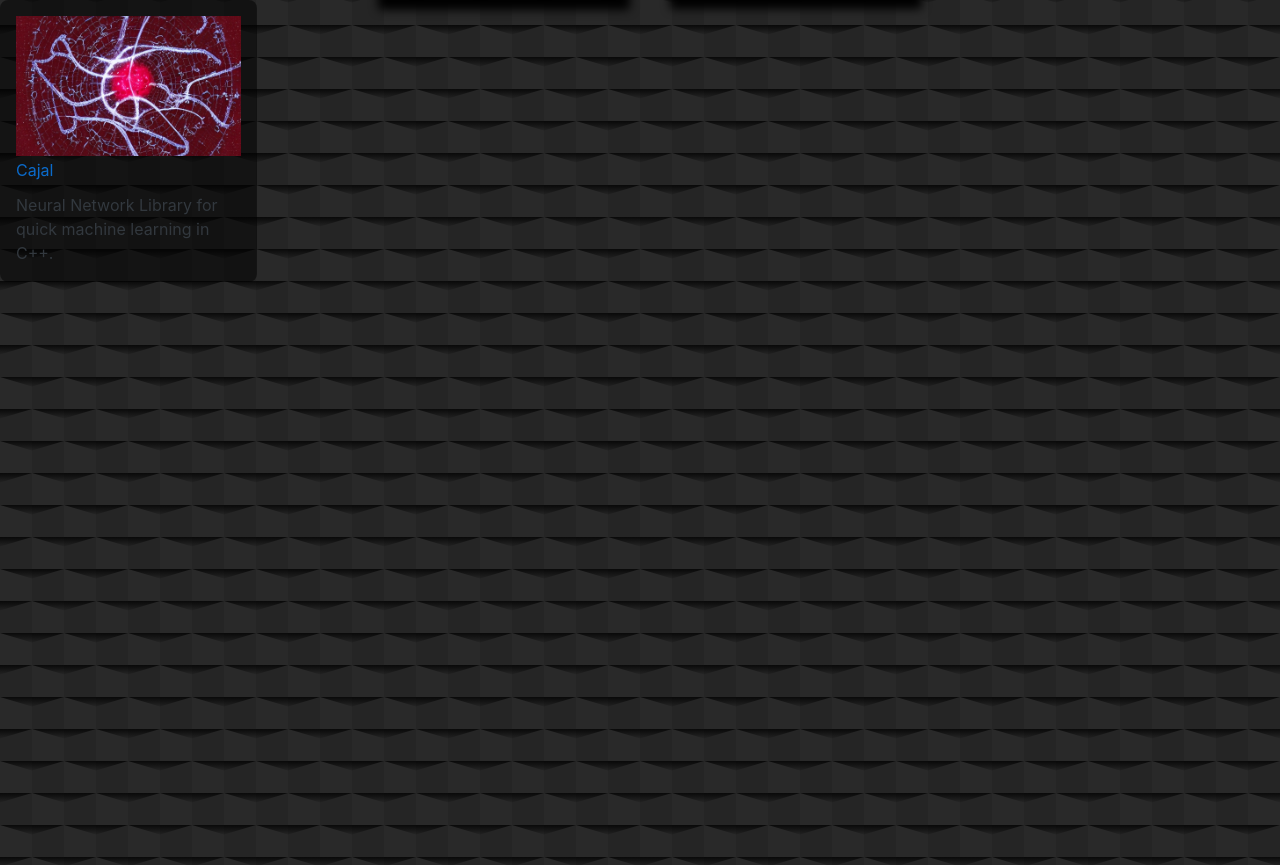
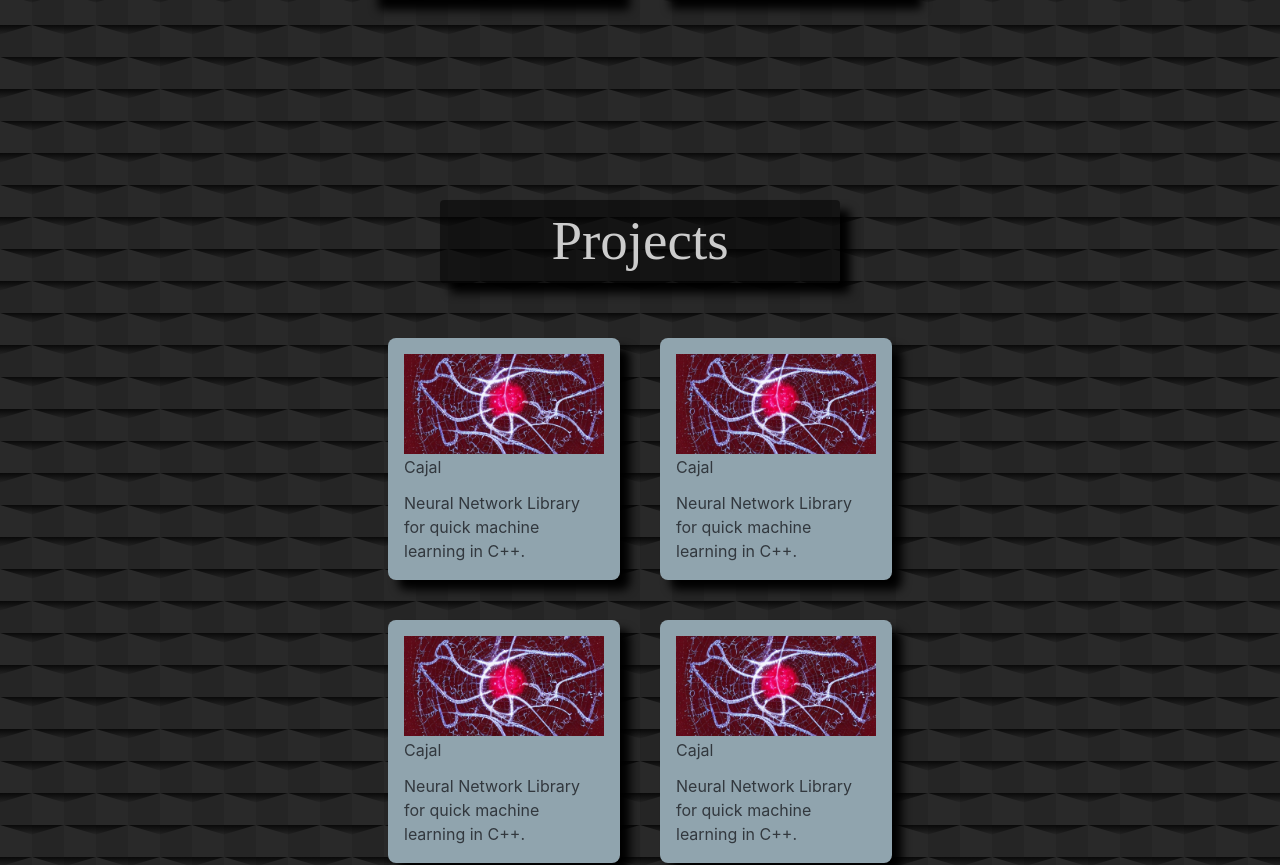
Before and after one commit to aceniccola/webportfolio, a React (Create React App) app: page / in a window 1280 px wide. Shown: the part 1799-2664 px from the top of the page. Built offline with nearby package versions, Linux system fonts and the light colour scheme; a web font is replaced by a local one.

Commit message:
projects

```diff
--- a/src/components/projects.js
+++ b/src/components/projects.js
@@ -1,34 +1,50 @@
 import * as React from 'react';
-import Button from '@mui/joy/Button';
-import Card from '@mui/joy/Card';
-import Link  from '@mui/joy/Link';
-import CardContent from '@mui/joy/CardContent';
-import IconButton from '@mui/joy/IconButton';
-import Typography from '@mui/joy/Typography';
 import BookmarkAdd from '@mui/icons-material/BookmarkAddOutlined';
 import  GitHubIcon  from '@mui/icons-material/GitHub';
-import CardMedia from '@mui/material/CardMedia';
 import cajal from '../static/cajal.jpg';
-import { CardActionArea, CardActions } from '@mui/material';
+import { Card, Link, Typography, CardContent, Button, IconButton} from '@mui/joy';
+import { CardActionArea, Stack, Paper, CardMedia } from '@mui/material';
 
 
 function Projects(){
 
   return (
-    <Card variant = "soft" sx={{ maxWidth: 225, maxHeight:250}} style = {{ backgroundColor: 'rgba(0,0,0, 0.5)' }}>
+    <div style={{marginTop:'200px', alignItems: 'center',  flexDirection: 'column', display: 'flex', }} justifyContent='center'>
+      <Paper
+        elevation='100'
+        sx={{
+        backgroundColor: 'rgba(0,0,0, 0.5)',
+        boxShadow: '10px 10px 10px rgba(0,0,0, 0.99)',
+        width: '400px',
+        left: '50%', // this is the center here
+        }}
+        >
+        <Typography
+        align='center'
+        sx={{ fontSize: 55, top: '10px', color: '#CCCCCC', fontFamily: 'source-code-pro' }}
+        >
+        Projects
+        </Typography>
+      </Paper>
+      <Stack spacing={5} alignItems="center" style={{ marginTop: '55px',}}>
+        <Stack direction='row'  spacing={5} alignItems="center" >
+          <Card variant = "outlined" sx={{ maxWidth: 200, maxHeight:220}} style = {{ backgroundColor: '#90a4ae', boxShadow: '10px 10px 10px rgba(0,0,0, 0.99)', }} color = "#FFF">
             <CardActionArea>
               <CardMedia
                 component="img"
-          height="140" // Adjust the height as needed
+                height="100" // Adjust the height as needed
                 image={cajal} // Use the imgUrl variable instead of the img element
                 alt="cajal"
               />
               <CardContent>
-          <Typography gutterBottom variant="h5" component="div">
+                <Typography gutterBottom variant="h5" component="div" color = "#000">
                   <Link
                   overlay
                   underline = "none"
-            href = ""
+                  rel="noreferrer" // this is bad for anaylitics but good security
+                  href = "https://github.com/andarklabs/cajal"
+                  color='#000'
+                  target="_blank"
                   >
                   Cajal
                   </Link>
@@ -39,6 +55,92 @@ function Projects(){
               </CardContent>
             </CardActionArea>
           </Card>
+          <Card variant = "outlined" sx={{ maxWidth: 200, maxHeight:220}} style = {{ backgroundColor: '#90a4ae', boxShadow: '10px 10px 10px rgba(0,0,0, 0.99)', }} color = "#FFF">
+            <CardActionArea>
+              <CardMedia
+                component="img"
+                height="100" // Adjust the height as needed
+                image={cajal} // Use the imgUrl variable instead of the img element
+                alt="cajal"
+              />
+              <CardContent>
+                <Typography gutterBottom variant="h5" component="div" color = "#000">
+                  <Link
+                  overlay
+                  underline = "none"
+                  rel="noreferrer" // this is bad for anaylitics but good security
+                  href = "https://github.com/andarklabs/cajal"
+                  color='#000'
+                  target="_blank"
+                  >
+                  Cajal
+                  </Link>
+                </Typography>
+                <Typography variant="body2" color="text.secondary">
+                  Neural Network Library for quick machine learning in C++.
+                </Typography>
+              </CardContent>
+            </CardActionArea>
+          </Card>
+        </Stack>
+        <Stack direction='row'  spacing={5} alignItems="center" >
+          <Card variant = "outlined" sx={{ maxWidth: 200, maxHeight:220}} style = {{ backgroundColor: '#90a4ae', boxShadow: '10px 10px 10px rgba(0,0,0, 0.99)', }} color = "#FFF">
+            <CardActionArea>
+              <CardMedia
+                component="img"
+                height="100" // Adjust the height as needed
+                image={cajal} // Use the imgUrl variable instead of the img element
+                alt="cajal"
+              />
+              <CardContent>
+                <Typography gutterBottom variant="h5" component="div" color = "#000">
+                  <Link
+                  overlay
+                  underline = "none"
+                  rel="noreferrer" // this is bad for anaylitics but good security
+                  href = "https://github.com/andarklabs/cajal"
+                  color='#000'
+                  target="_blank"
+                  >
+                  Cajal
+                  </Link>
+                </Typography>
+                <Typography variant="body2" color="text.secondary">
+                  Neural Network Library for quick machine learning in C++.
+                </Typography>
+              </CardContent>
+            </CardActionArea>
+          </Card>
+          <Card variant = "outlined" sx={{ maxWidth: 200, maxHeight:220}} style = {{ backgroundColor: '#90a4ae', boxShadow: '10px 10px 10px rgba(0,0,0, 0.99)', }} color = "#FFF">
+            <CardActionArea>
+              <CardMedia
+                component="img"
+                height="100" // Adjust the height as needed
+                image={cajal} // Use the imgUrl variable instead of the img element
+                alt="cajal"
+              />
+              <CardContent>
+                <Typography gutterBottom variant="h5" component="div" color = "#000">
+                  <Link
+                  overlay
+                  underline = "none"
+                  rel="noreferrer" // this is bad for anaylitics but good security
+                  href = "https://github.com/andarklabs/cajal"
+                  color='#000'
+                  target="_blank"
+                  >
+                  Cajal
+                  </Link>
+                </Typography>
+                <Typography variant="body2" color="text.secondary">
+                  Neural Network Library for quick machine learning in C++.
+                </Typography>
+              </CardContent>
+            </CardActionArea>
+          </Card>
+        </Stack>
+      </Stack>
+    </div>
   );
 
 }
```
Also changed, not shown: src/static/badges/latex.svg. Lines whose indentation alone changed are shown as unchanged.
